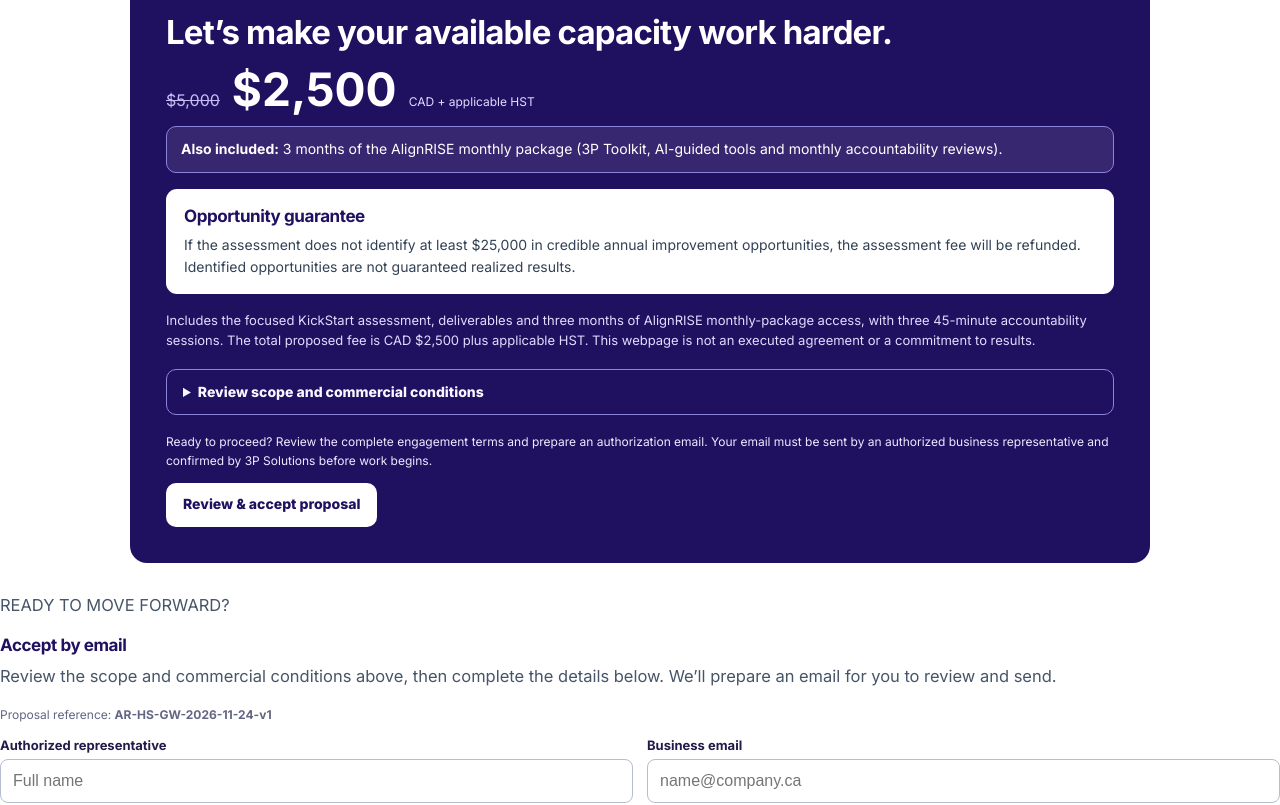
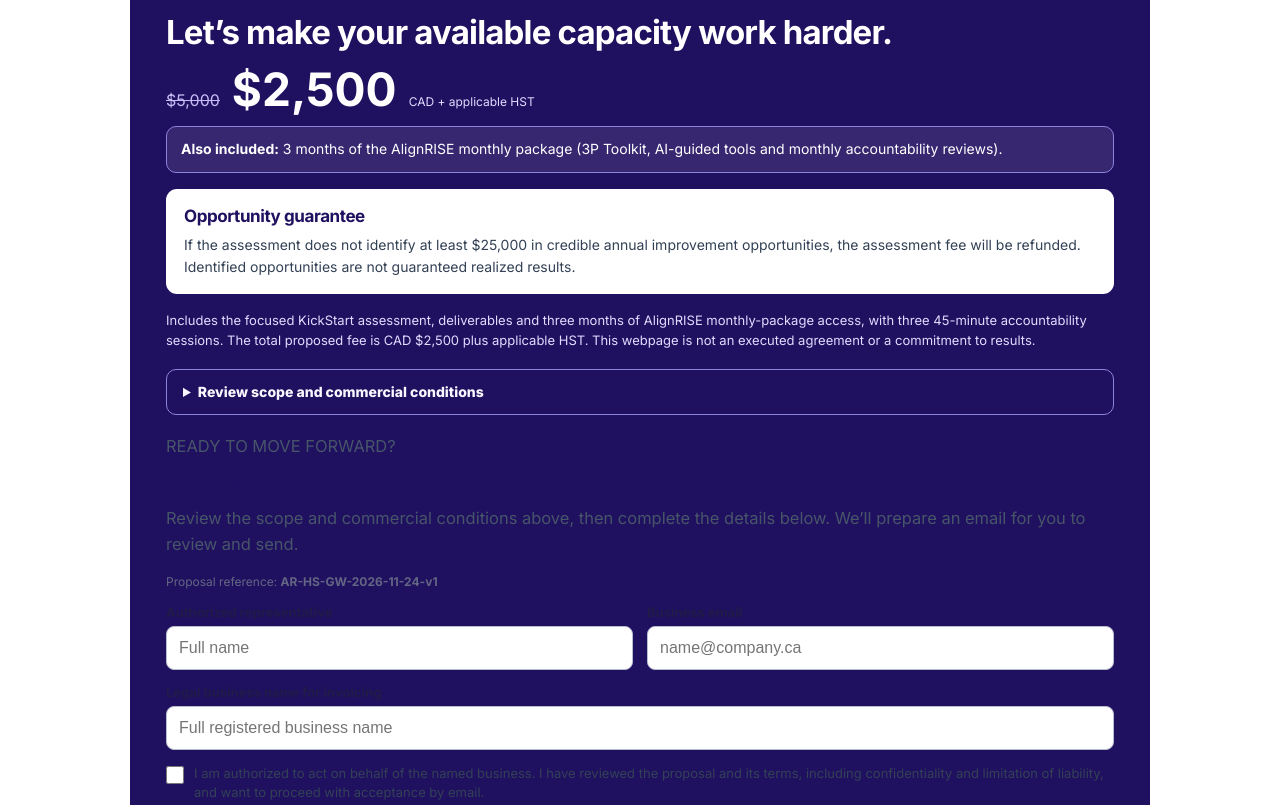
Before and after one commit to brent-prog/alignrise-site, a Next.js app: page /p/hand-stone-guelph-waterloo in a window 1280 px wide. Shown: the part 2517-3322 px from the top of the page. Built offline with nearby package versions, Linux system fonts and the light colour scheme.

Commit message:
Integrate acceptance fields directly into proposal pricing and scope card

```diff
--- a/src/components/prospect/ProspectExperience.tsx
+++ b/src/components/prospect/ProspectExperience.tsx
@@ -116,8 +116,9 @@ export default function ProspectExperience({ page }: { page: ProspectPageData })
               ] as const).map(([key,value]) => <div key={key}><dt>{key}</dt><dd>{value}</dd></div>)}
             </dl>
           </details>
-          <p className="client-proposal-nonbinding">Ready to proceed? Review the complete engagement terms and prepare an authorization email. Your email must be sent by an authorized business representative and confirmed by 3P Solutions before work begins.</p>
-          {page.acceptance ? <a href="#accept" className="client-proposal-button client-proposal-button-inverse">Review &amp; accept proposal</a> : <a href={"mailto:"+page.contactEmail+"?subject="+encodeURIComponent(page.contactSubject)} className="client-proposal-button client-proposal-button-inverse">Email Brent to discuss</a>}
+          {page.acceptance
+            ? <EmailAcceptance page={page}/>
+            : <a href={"mailto:"+page.contactEmail+"?subject="+encodeURIComponent(page.contactSubject)} className="client-proposal-button client-proposal-button-inverse">Email Brent to discuss</a>}
         </div>
       </div>
     </section>),
@@ -161,7 +162,6 @@ export default function ProspectExperience({ page }: { page: ProspectPageData })
         <div className="client-proposal-container"><h2>{extra.title}</h2>{extra.paragraphs.map((text,i)=><p className="client-proposal-context" key={i}>{text}</p>)}</div>
       </section> : null;
     })()}</Fragment>)}
-    {page.acceptance && <EmailAcceptance page={page}/>}
     <footer className="client-proposal-footer">
       <div className="client-proposal-container">
         <span>AlignRISE™ by 3P Solutions · Prepared for {page.clientName}</span>
```
